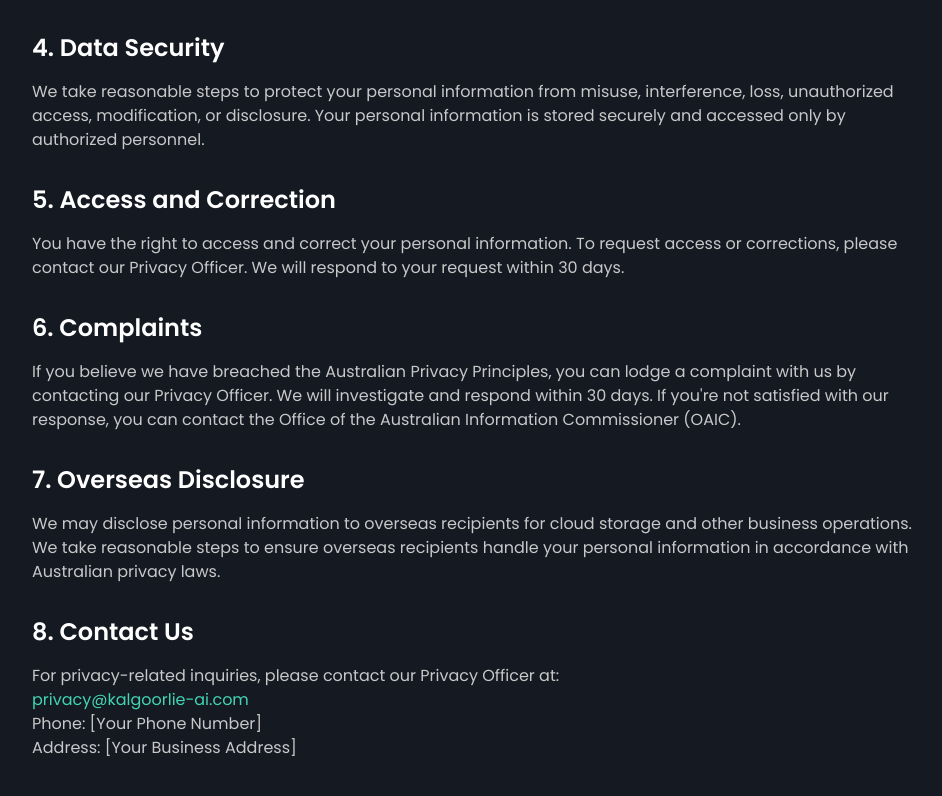
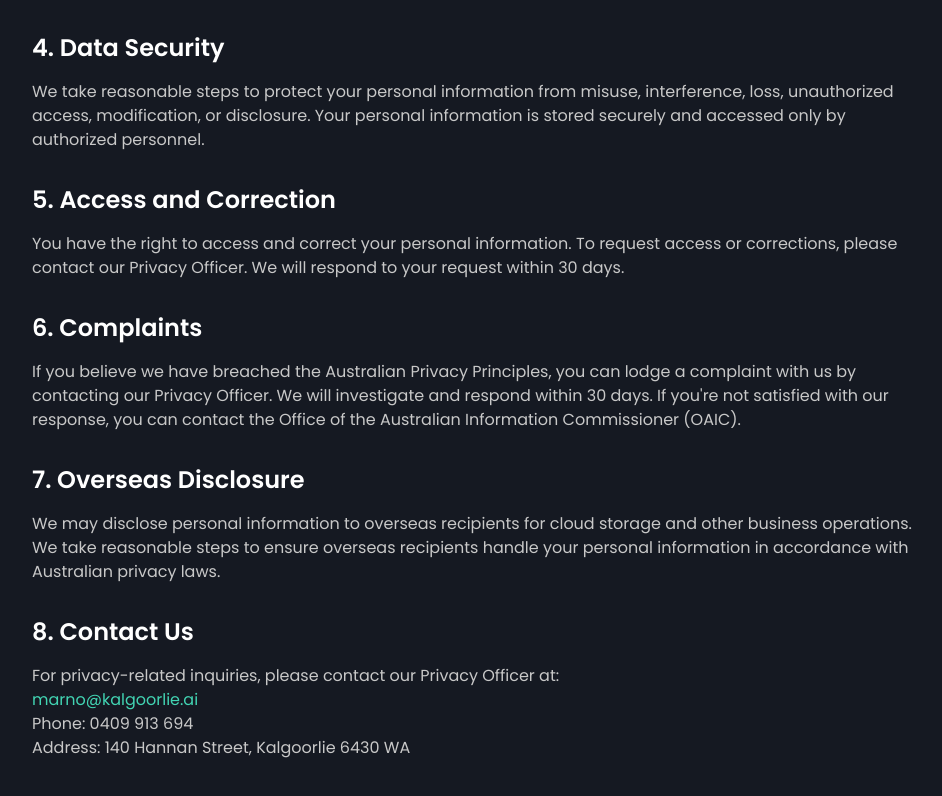
Before and after one commit to onRAM-ai/kalgoorlieAIFeb25, a Next.js app: page /privacy in a window 1280 px wide. Shown: the part 944-1740 px from the top of the page, without its empty margins (160-1102 px from the left). Built offline with nearby package versions, Linux system fonts and the light colour scheme.

Commit message:
Update page.tsx

```diff
--- a/app/privacy/page.tsx
+++ b/app/privacy/page.tsx
@@ -92,13 +92,13 @@
             <p className="text-text-secondary">
               For privacy-related inquiries, please contact our Privacy Officer at:
               <br />
-              <a href="mailto:privacy@kalgoorlie-ai.com" className="text-primary hover:text-primary/80 transition-colors">
-                privacy@kalgoorlie-ai.com
+              <a href="mailto:marno@kalgoorlie.ai" className="text-primary hover:text-primary/80 transition-colors">
+                marno@kalgoorlie.ai
               </a>
               <br />
-              Phone: [Your Phone Number]
+              Phone: 0409 913 694
               <br />
-              Address: [Your Business Address]
+              Address: 140 Hannan Street, Kalgoorlie 6430 WA
             </p>
           </section>
         </div>
```
